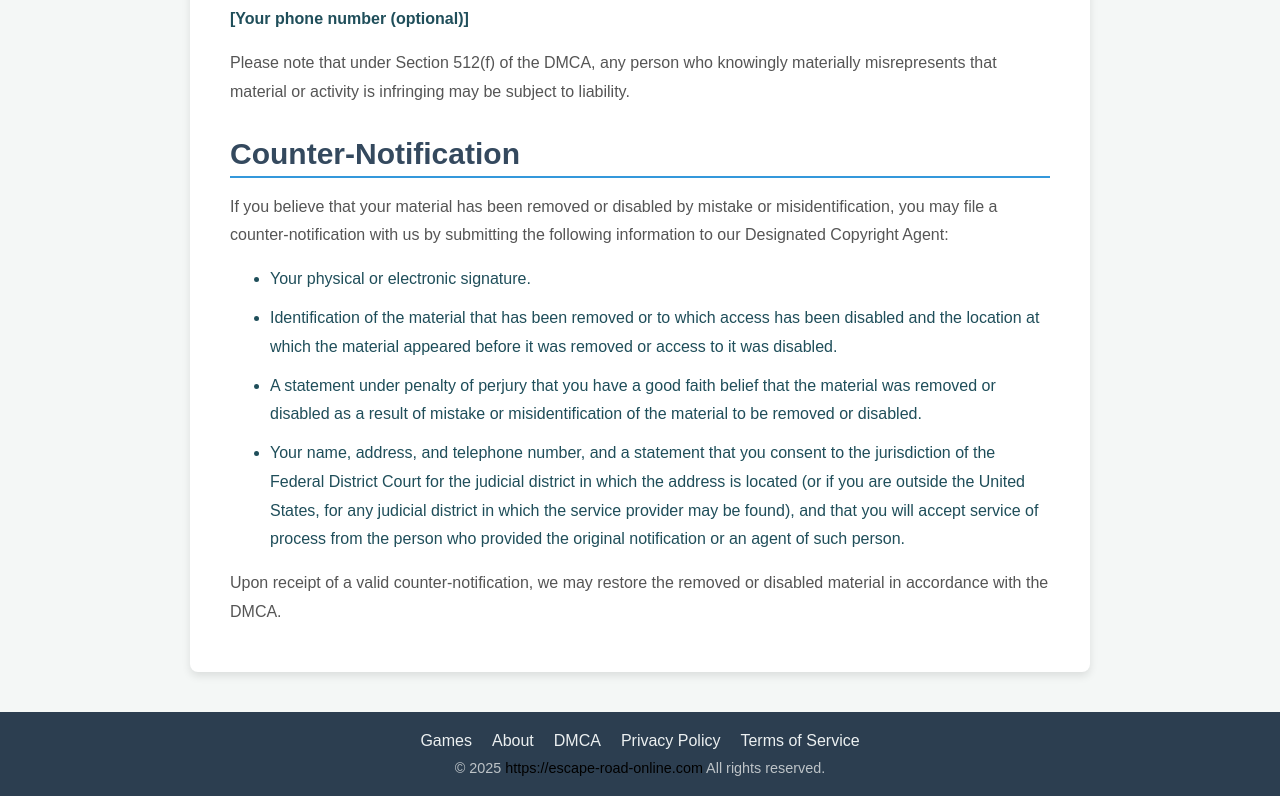
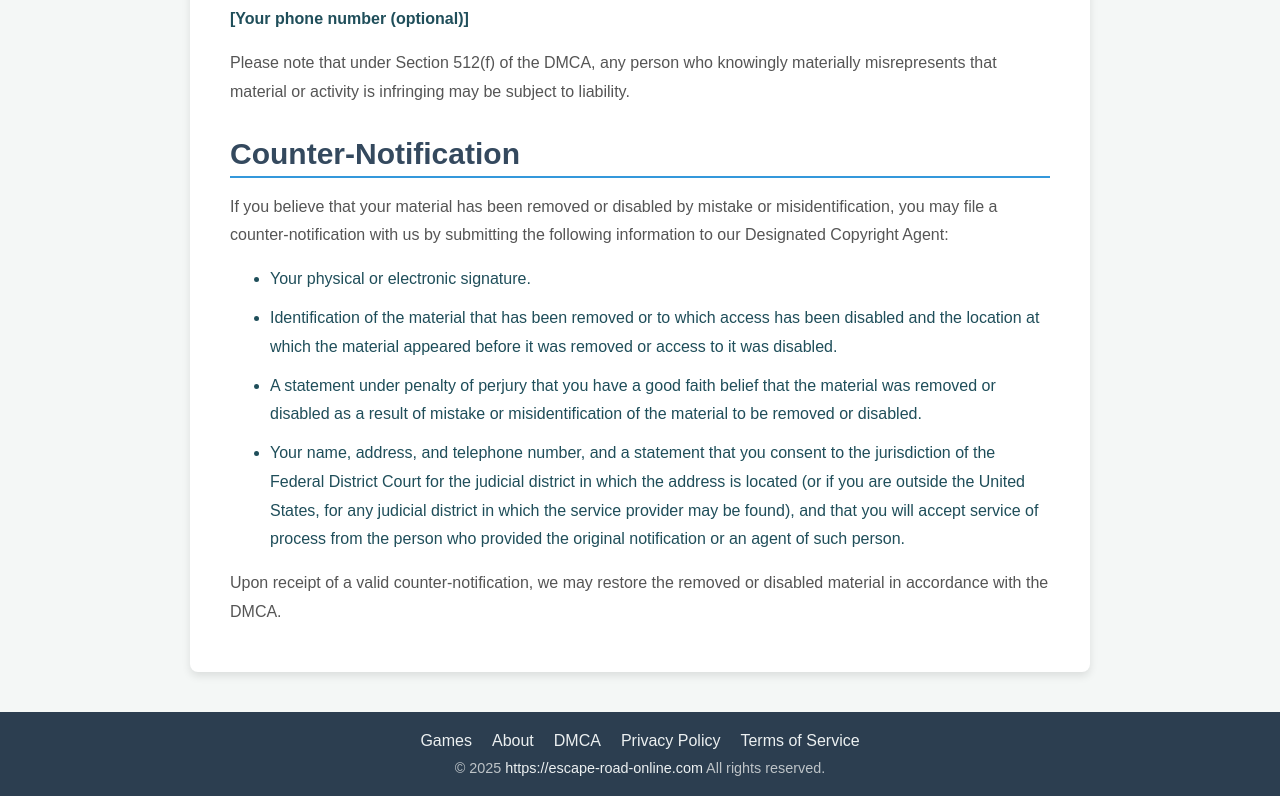
Before and after one commit to wyong32/Escape-road, a Vue app in the folder Escape-road/: page /dmca in a window 1280 px wide. Shown: the part 1147-1943 px from the top of the page. Built offline with nearby package versions, Linux system fonts and the light colour scheme.

Commit message:
修改底部1

```diff
--- a/Escape-road/src/components/foot.vue
+++ b/Escape-road/src/components/foot.vue
@@ -23,6 +23,10 @@
     color: #ecf0f1; /* 浅色文字 */
     padding: 20px 0;
     width: 100%;
+}
+
+.footer a{
+    color: #ecf0f1;
 }
 
 .footer-content {
```
